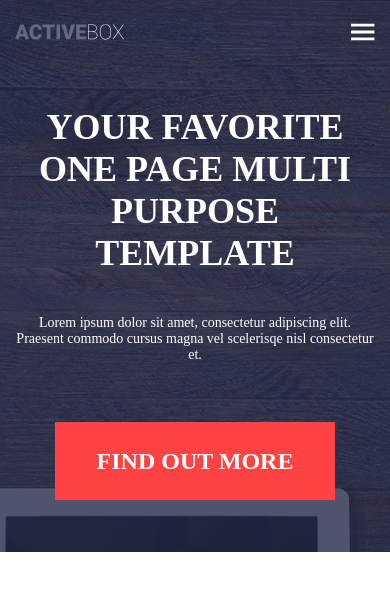
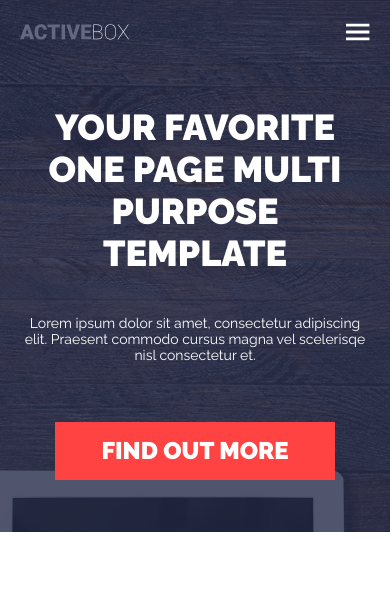
Before and after one commit to dkuprenkov/activebox, a plain HTML site: page index.html in a window 390 px wide. Drawn offline with Linux system fonts and the light colour scheme.

Commit message:
code fix

```diff
--- a/index.html
+++ b/index.html
@@ -15,9 +15,7 @@
 	<section class="banner">
 		<header class="header">
 			<div class="container header__container">
-				<div class="header__logo"><svg class="header__logo-img" width="184" height="26"
-											   viewBox="0 0 184 26"
-											   fill="none" xmlns="http://www.w3.org/2000/svg">
+				<a class="header__logo" href="#"><svg class="header__logo-img" width="184" height="26" viewBox="0 0 184 26" fill="none" xmlns="http://www.w3.org/2000/svg">
 					<path d="M16.0136 20.7239H7.81939L6.38839 25.4018H0L9.09706 0.361164H14.7188L23.884 25.4018H17.4616L16.0136 20.7239ZM9.25038 16.0632H14.5826L11.908 7.37806L9.25038 16.0632Z" fill="#656980"/>
 					<path d="M45.4001 16.9231C45.3206 18.6659 44.855 20.208 44.0032 21.5494C43.1514 22.8794 41.9532 23.9113 40.4087 24.6451C38.8755 25.3789 37.1208 25.7458 35.1446 25.7458C31.8851 25.7458 29.3184 24.6738 27.4445 22.5297C25.5706 20.3857 24.6336 17.3588 24.6336 13.449V12.2108C24.6336 9.75715 25.0538 7.6131 25.8943 5.77862C26.746 3.93267 27.9669 2.51095 29.5569 1.51345C31.1469 0.504483 32.9868 0 35.0765 0C38.0861 0 40.5052 0.802586 42.3337 2.40776C44.1622 4.00146 45.2014 6.20284 45.4512 9.01189H39.4887C39.4433 7.48698 39.0629 6.39202 38.3474 5.72702C37.6319 5.06202 36.5416 4.72952 35.0765 4.72952C33.5887 4.72952 32.4984 5.29133 31.8056 6.41495C31.1129 7.53857 30.7494 9.33293 30.7154 11.798V13.5694C30.7154 16.2409 31.0447 18.1499 31.7034 19.2965C32.3735 20.443 33.5206 21.0163 35.1446 21.0163C36.5189 21.0163 37.5694 20.6895 38.2962 20.036C39.0231 19.3824 39.4092 18.3448 39.4547 16.9231H45.4001Z" fill="#656980"/>
 					<path d="M67.1888 5.02189H59.7442V25.4018H53.7647V5.02189H46.4563V0.361164H67.1888V5.02189Z" fill="#656980"/>
@@ -28,7 +26,7 @@
 					<path d="M162.074 14.7389C162.074 16.9059 161.687 18.8264 160.915 20.5003C160.154 22.1628 159.064 23.4527 157.644 24.3699C156.225 25.2757 154.589 25.7286 152.738 25.7286C149.944 25.7286 147.684 24.7254 145.958 22.7189C144.231 20.7124 143.368 18.0066 143.368 14.6013V10.9897C143.368 8.83418 143.749 6.91944 144.51 5.24547C145.282 3.57151 146.378 2.28164 147.798 1.37586C149.229 0.45862 150.864 0 152.704 0C154.555 0 156.191 0.45862 157.61 1.37586C159.041 2.28164 160.143 3.57724 160.915 5.26267C161.687 6.93663 162.074 8.84564 162.074 10.9897V14.7389ZM161.154 10.9553C161.154 7.9284 160.393 5.50344 158.871 3.68043C157.349 1.84595 155.293 0.928706 152.704 0.928706C150.149 0.928706 148.11 1.84021 146.588 3.66323C145.066 5.47478 144.305 7.9456 144.305 11.0757V14.7389C144.305 16.7339 144.646 18.4996 145.327 20.036C146.02 21.5609 147.003 22.7361 148.275 23.5616C149.547 24.3871 151.034 24.7999 152.738 24.7999C155.327 24.7999 157.377 23.8884 158.888 22.0654C160.398 20.2424 161.154 17.7543 161.154 14.6013V10.9553Z" fill="white"/>
 					<path d="M174.373 11.884L182.38 0.343965H183.539L174.953 12.6063L183.862 25.3846H182.721L174.373 13.3287L165.992 25.3846H164.884L173.794 12.6063L165.208 0.343965H166.367L174.373 11.884Z" fill="white"/>
 				</svg>
-				</div>
+				</a>
 				<nav class="header__nav nav">
 					<ul class="nav__list">
 						<li class="nav__item"><a class="nav__link" href="#">features</a></li>
@@ -49,7 +47,6 @@
 			<p class="banner__text">Lorem ipsum dolor sit amet, consectetur adipiscing elit. Praesent commodo cursus magna vel scelerisqe nisl consectetur et.</p>
 			<a href="#" class="banner__btn btn">Find Out More</a>
 		</div>
-
 	</section>
 </body>
 
--- a/style/style.scss
+++ b/style/style.scss
@@ -47,16 +47,12 @@ $mobile: 767px;
   box-sizing: border-box;
 }
 
-.body{
+body{
 	font-family: $main-font;
 }
 
 .container {
-  @include container(1200px, 0 auto, 0 15px);
-
-	@include responsive($tablet){
-		@include container(1014px, 0 auto, 0 15px);
-	}
+  @include container(1210px, 0 auto, 0 20px);
 }
 
 .banner{
@@ -142,6 +138,7 @@ $mobile: 767px;
 
 		@include responsive($mobile){
 			max-width: 280px;
+			padding: 15px;
 			@include font(24px, 28px, 900);
 		}
 	}
@@ -187,38 +184,6 @@ $mobile: 767px;
 		}
 	}
 
-	.nav{
-
-		@include responsive($mobile){
-			display: none;
-		}
-
-		&__list{
-			display: flex;
-			gap: 40px;
-
-			@include responsive($tablet){
-				gap: 25px;
-			}
-		}
-
-		&__link{
-			color: $main-color;
-			text-decoration: none;
-		}
-
-		&__item{
-			list-style: none;
-			text-transform: uppercase;
-
-			@include font(13px, 15px, 700);
-
-			@include responsive($tablet){
-				@include font(12px, 14px, 700);
-			}
-		}
-	}
-
 	&__menu{
 		display: none;
 		background: transparent;
@@ -231,3 +196,32 @@ $mobile: 767px;
 		}
 	}
 }
+
+.nav{
+
+	@include responsive($mobile){
+		display: none;
+	}
+
+	&__list{
+		display: flex;
+		gap: 40px;
+		list-style: none;
+
+		@include responsive($tablet){
+			gap: 25px;
+		}
+	}
+
+	&__link{
+		color: $main-color;
+		text-decoration: none;
+		text-transform: uppercase;
+
+		@include font(13px, 15px, 700);
+
+		@include responsive($tablet){
+			@include font(12px, 14px, 700);
+		}
+	}
+}
```
Also changed, not shown: style/style.css, 1 other file.
